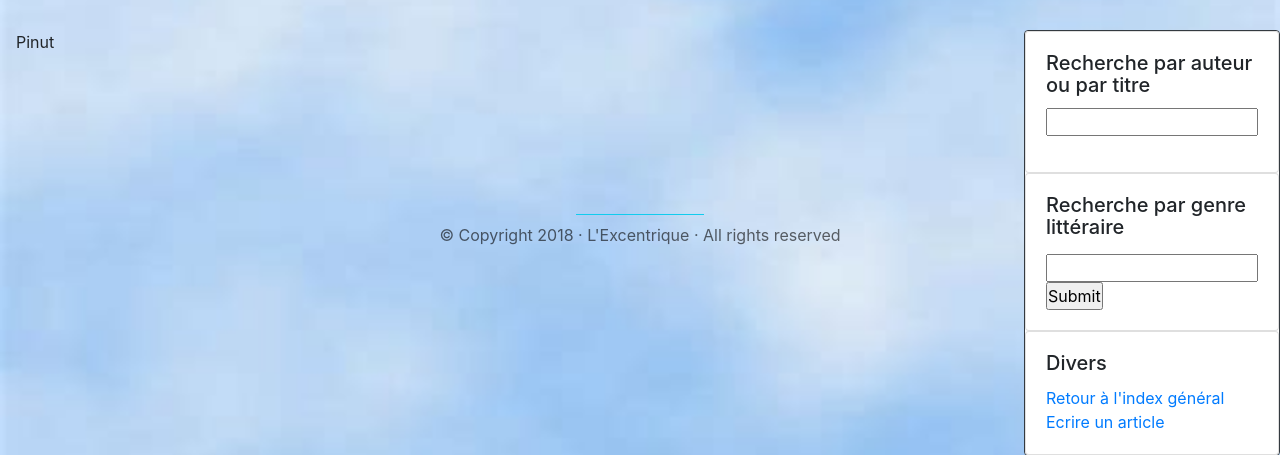
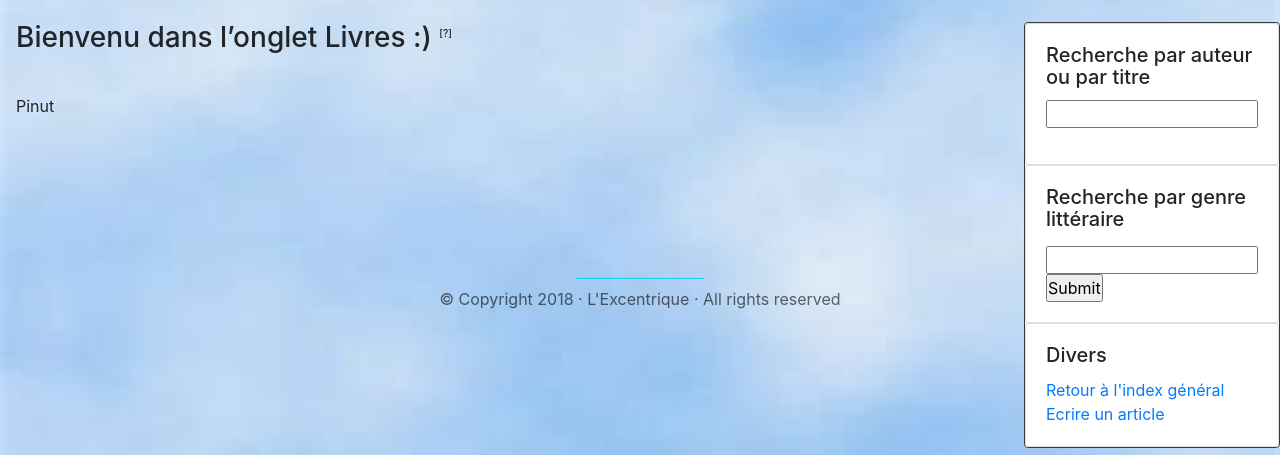
Before and after one commit to Vlidimi/site-perso, a Django app: page /blog_livreSF/ in a window 1280 px wide. Shown: the part 59-514 px from the top of the page. Run offline with Django 3.2, Linux system fonts and the light colour scheme; data that the repository does not hold is empty; some libraries are stand-ins or nearby versions.

Commit message:
Ajout presentation onglet Livres

```diff
--- a/blog_livreSF/templates/blog_livreSF/index.html
+++ b/blog_livreSF/templates/blog_livreSF/index.html
@@ -4,7 +4,7 @@
 
 {% block content %}
 
-<br>
+
 <div class="card border-dark " style="z-index: 1;right: 0; position: fixed; width: 20%;" >
     <div class="card">
     <div class="card-body">
@@ -43,6 +43,15 @@
     </div>
     </div>
 </div>
+
+<div class="presentation_onglet">
+     <h3 class="click_pour_derouler">Bienvenu dans l’onglet Livres :) <span id="question_mark">[?]</span> </h3>
+     <p class="message_deroule"> {% include './presentation_onglet_livre.html' %}  </p>
+
+</div>
+<br>
+<br>
+<br>
 
 {% if posts %}
     {% for article in posts %}
--- /dev/null
+++ b/blog_livreSF/templates/blog_livreSF/presentation_onglet_livre.html
@@ -0,0 +1,17 @@
+Vous trouverez ici divers articles à propos de livres tout aussi divers ! Vert ! Vous pouvez également écrire vous même un article et le publier afin de nous éclairer de vos lumières ;)
+<br>
+<br>
+Chaque article se compose essentiellement de deux parties, la première est un résumé du livre, et l’autre tout commentaire à propos. Il est possible d’écrire l’une ou l’autre ou bien les deux ! Libre à vous  :)
+<br>
+<br>
+Je ne pense pas qu’il y ait de « bonne » interprétation ou commentaire sur un livre. Chacun ayant sa propre perception et vision des choses, il est logique que celle-ci diffère des autres et en particulier de celle de l’auteur lui même. Elle n’en est pas moins intéressante et enrichissante.
+<br>
+Ainsi, n’hésitez pas à faire partager vos réflexions les plus fumeuses, vos questionnements les plus abracadabrantesques et vos mots les plus beaux :D
+<br>
+<br>
+Même s’il y a peu, cela peu tout de même se révéler être un terreau fertile par des discussions intenses et passionnantes dans la partie commentaire ! Libre à vous ensuite d’actualiser le fruit de vos réflexions et de modifier votre article !
+<br>
+<br>
+N’oubliez pas, il n’y a pas de tord ou de raison, il n’y a que des discussions entre personnes ouvertes, intéressées et gentilles :D Donc à vos claviers !
+<br>
+<p id="click_pour_rabattre" class='url_like'> Cliquez pour rabattre</p>
--- a/nouvelle/templates/nouvelle/presentation_onglet_nouvelle.html
+++ b/nouvelle/templates/nouvelle/presentation_onglet_nouvelle.html
@@ -1,5 +1,5 @@
 
-Vous trouverez ici des nouvelles écrites par qui le désire et c’est également ici que vous pouvez rendre publiques les vôtres.
+Vous trouverez ici des nouvelles écrites par qui le désire et c’est également là que vous pouvez rendre publiques les vôtres.
 <br>
 <br>
 J’ai ajouté la possibilité à chaque auteur de nouvelle d’écrire des informations additionnelles de prime abord cachées. Ainsi, vous pourrez consulter quand vous le désirerez ce qu’a écrit l’auteur de la nouvelle par une action manifeste de votre part (évitant donc tout spoil potentiel ou alors retardant un troll de quelques auteurs vicelards :p).
```
